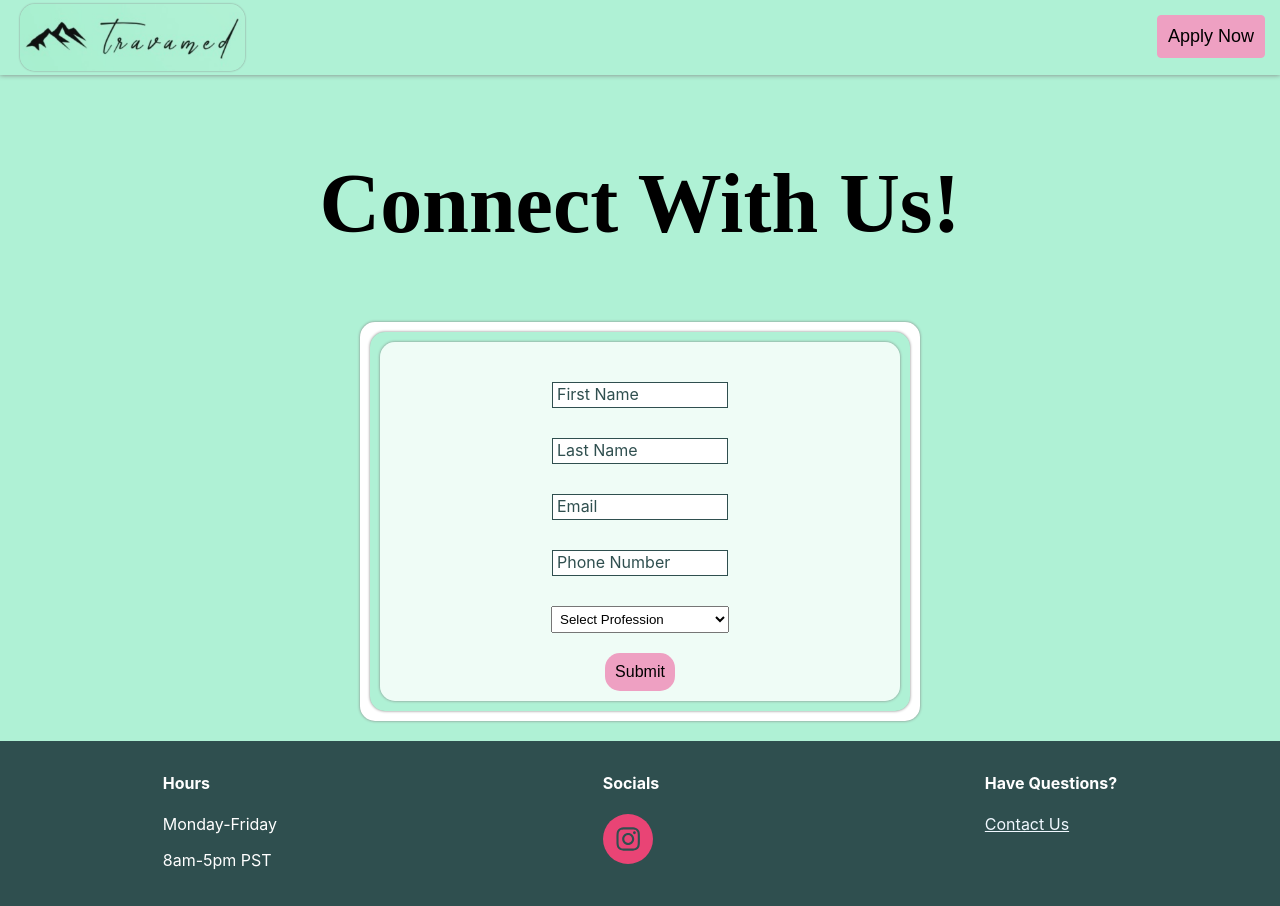
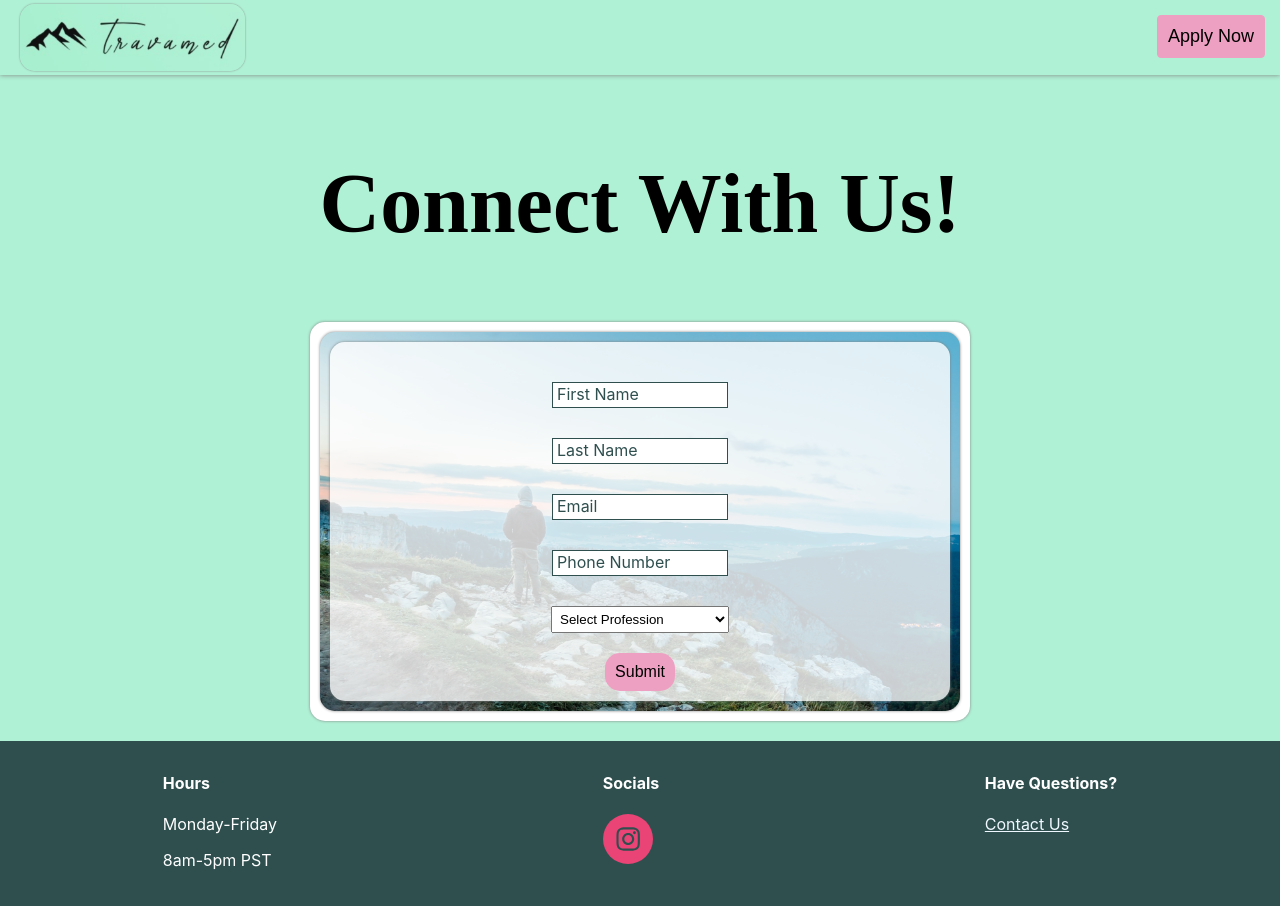
Before and after one commit to maxd66/travamed, a React (Create React App) app: page /contact in a window 1280 px wide. Built offline with nearby package versions, Linux system fonts and the light colour scheme; a web font is replaced by a local one.

Commit message:
put form picture back

```diff
--- a/src/components/Apply/Apply.css
+++ b/src/components/Apply/Apply.css
@@ -23,6 +23,9 @@
   border-radius: 15px;
   padding: 10px;
   box-shadow: 0px 0px 3px gray;
+  background-image: url("../../images/natureGuy.jpg");
+  background-size: cover;
+  background-position: center;
 }
 
 #formCard {
@@ -43,37 +46,29 @@
 
   #greenStrip {
     background-color: var(--green);
-    background-image: none;
   }
 
   #applyFlex {
     display: flex;
     align-items: center;
-    justify-content: space-evenly;
+    justify-content: center;
     margin-bottom: 20px;
   }
 
   #formGraphic {
     display: block;
-    max-width: calc(100vw - 60vw);
+    max-width: calc(100vw - 40vw);
     border-radius: 15px;
   }
 
   #formCard {
-    min-width: 300px;
-  }
-
-  #whiteStrip {
-    margin: 0;
+    min-width: 600px;
   }
 }
 @media screen and (min-width: 1200px) {
   #applyContainer {
     margin-top: calc(100vh - 90vh);
     flex-direction: row;
-    justify-content: space-evenly;
-  }
-  #formCard {
-    min-width: 500px;
+    justify-content: center;
   }
 }
```
Also changed, not shown: src/components/Apply/Apply.js (+5 -5 lines).
